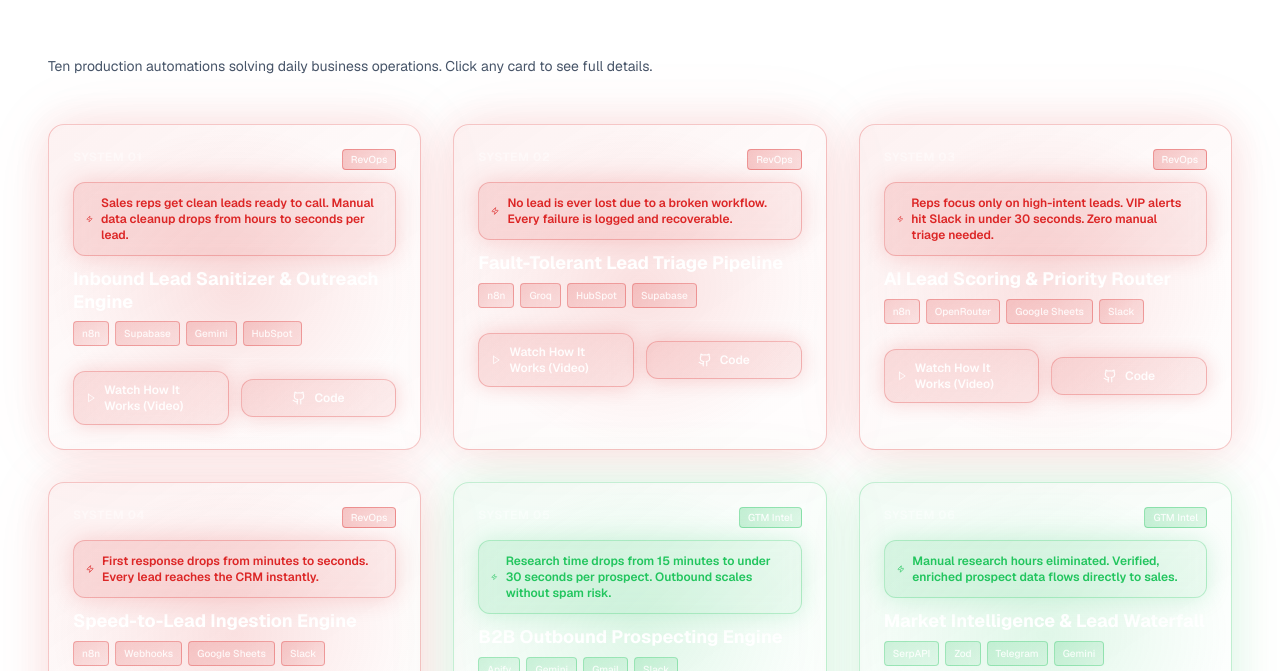
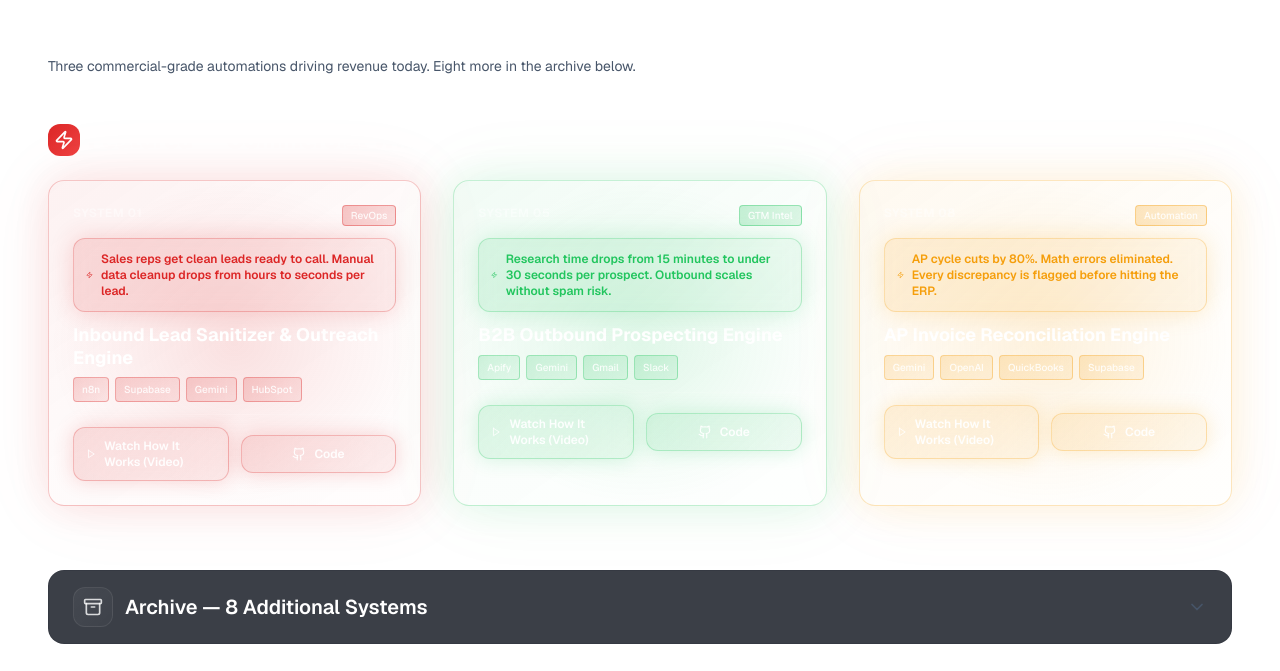
Before and after one commit to kristian-enaga/kristianenaga, a Next.js app: page / in a window 1280 px wide. Shown: the part 1629-2300 px from the top of the page. Built offline with nearby package versions, Linux system fonts and the light colour scheme.

Commit message:
feat: restructure ProjectSection - top 3 commercial winners featured, archive for remaining 8 systems

```diff
--- a/src/components/ProjectSection.tsx
+++ b/src/components/ProjectSection.tsx
@@ -1,7 +1,7 @@
 "use client";
 
 import { useState, useRef, useEffect } from "react";
-import { Github, ExternalLink, Play, ArrowRight, X, Zap, Layers, Terminal, Shield, LayoutList } from "lucide-react";
+import { Github, ExternalLink, Play, ArrowRight, X, Zap, Layers, Terminal, Shield, LayoutList, Archive, ChevronDown, ChevronUp } from "lucide-react";
 
 interface Project {
   id: string;
@@ -261,6 +261,11 @@ const projectsData: Project[] = [
   },
 ];
 
+const featuredIds = ["01", "05", "08"];
+
+const featuredProjects = projectsData.filter((p) => featuredIds.includes(p.id));
+const archiveProjects = projectsData.filter((p) => !featuredIds.includes(p.id));
+
 const categoryColors = {
   "RevOps": { main: "#dc2626", second: "#ef4444" },
   "GTM Intel": { main: "#22c55e", second: "#86efac" },
@@ -271,6 +276,7 @@ export default function ProjectSection() {
   const [selectedProject, setSelectedProject] = useState<Project | null>(null);
   const [isSidebarOpen, setIsSidebarOpen] = useState(false);
   const [visibleCards, setVisibleCards] = useState<Set<number>>(new Set());
+  const [archiveOpen, setArchiveOpen] = useState(false);
   const observerRef = useRef<IntersectionObserver | null>(null);
 
   const colorObj = (category: string) => {
@@ -287,7 +293,6 @@ export default function ProjectSection() {
     setSelectedProject(null);
   };
 
-  // Intersection Observer for scroll-triggered card animations
   useEffect(() => {
     observerRef.current = new IntersectionObserver(
       (entries) => {
@@ -308,23 +313,7 @@ export default function ProjectSection() {
     return () => observerRef.current?.disconnect();
   }, []);
 
-  return (
-    <section id="projects" className="relative py-24 px-6 lg:px-12 z-10" aria-labelledby="projects-heading">
-      <div className="max-w-7xl mx-auto position-relative z-20">
-        <div className="mb-12">
-          <h2
-            id="projects-heading"
-            className="text-3xl lg:text-4xl font-bold tracking-tight text-white"
-          >
-            Working Systems
-          </h2>
-          <p className="text-muted text-sm mt-2">
-            Ten production automations solving daily business operations. Click any card to see full details.
-          </p>
-        </div>
-
-        <div className="grid grid-cols-1 sm:grid-cols-2 lg:grid-cols-3 gap-6 lg:gap-8" role="list">
-          {projectsData.map((project, index) => {
+  const renderProjectCard = (project: Project, index: number, isArchive = false) => {
     const color = colorObj(project.category).main;
     const second = colorObj(project.category).second;
     const isVisible = visibleCards.has(index);
@@ -353,14 +342,11 @@ export default function ProjectSection() {
           boxShadow: `0 0 40px ${color}20, 0 0 80px ${color}10, inset 0 1px 0 rgba(255,255,255,0.08)`,
         }}
       >
-                {/* Persistent ambient glow - BRIGHTER */}
         <div
           className="absolute inset-0 rounded-2xl pointer-events-none opacity-60"
           style={{ background: `radial-gradient(ellipse at center, ${color}35 0%, ${color}15 40%, ${color}00 70%)` }}
           aria-hidden="true"
         />
-
-                {/* Animated shimmer sweep on hover - BRIGHTER */}
         <div
           className="absolute inset-0 rounded-2xl pointer-events-none overflow-hidden"
           aria-hidden="true"
@@ -374,8 +360,6 @@ export default function ProjectSection() {
             }}
           />
         </div>
-
-                {/* STRONG border glow on hover - MUCH BRIGHTER */}
         <div
           className="absolute -inset-px rounded-2xl pointer-events-none transition-all duration-200 opacity-0 group-hover:opacity-100"
           style={{
@@ -384,21 +368,16 @@ export default function ProjectSection() {
           }}
           aria-hidden="true"
         />
-
-                {/* Inner FULL CARD glow on hover - VERY BRIGHT */}
         <div
           className="absolute inset-0 rounded-2xl pointer-events-none transition-opacity duration-200 opacity-0 group-hover:opacity-100"
           style={{ background: `radial-gradient(ellipse at center, ${color}40 0%, ${color}20 40%, ${color}00 70%)` }}
           aria-hidden="true"
         />
-
-                {/* Additional intense core glow on hover */}
         <div
           className="absolute inset-0 rounded-2xl pointer-events-none transition-opacity duration-200 opacity-0 group-hover:opacity-100"
           style={{ background: `radial-gradient(ellipse at center, ${color}60 0%, ${color}00 50%)` }}
           aria-hidden="true"
         />
-
         <div className="relative z-10">
           <div className="flex items-start justify-between mb-3">
             <span className="text-xs font-bold text-white/40 tracking-wider uppercase">System {project.number}</span>
@@ -406,8 +385,6 @@ export default function ProjectSection() {
               {project.category}
             </span>
           </div>
-
-                  {/* Business Benefit Badge - GLOWS on hover */}
           <div className="mb-3 p-3 rounded-xl backdrop-blur-sm transition-all duration-200 group-hover:scale-[1.03] group-hover:shadow-[0_0_30px_${color}60]" style={{ background: `linear-gradient(135deg, ${color}25, ${color}12)`, border: `1px solid ${color}40`, boxShadow: `0 0 25px ${color}30` }}>
             <div className="flex items-center gap-2">
               <Zap className="w-3.5 h-3.5 transition-transform group-hover:scale-125" style={{ color }} aria-hidden="true" />
@@ -416,9 +393,7 @@ export default function ProjectSection() {
               </span>
             </div>
           </div>
-
           <h3 className="text-lg font-bold text-white mb-2 leading-tight group-hover:text-mint transition-colors duration-200">{project.title}</h3>
-
           <div className="mb-3 flex flex-wrap gap-1.5" role="list" aria-label="Technologies">
             {project.tech.slice(0, 4).map((t, i) => (
               <span key={i} className="px-2 py-1 rounded text-[10px] font-medium text-white/85 backdrop-blur-sm transition-all duration-200 hover:scale-110 group-hover:bg-white/20 group-hover:text-white group-hover:shadow-[0_0_15px_${color}60]" style={{ background: `linear-gradient(135deg, ${color}30, ${color}15)`, border: `1px solid ${color}50` }}>
@@ -426,7 +401,6 @@ export default function ProjectSection() {
               </span>
             ))}
           </div>
-
           <div className="flex items-center gap-3 pt-3 border-t border-white/8">
             <a
               href={`https://www.loom.com/share/${project.loom}`}
@@ -452,20 +426,70 @@ export default function ProjectSection() {
         </div>
       </article>
     );
-          })}
+  };
+
+  return (
+    <section id="projects" className="relative py-24 px-6 lg:px-12 z-10" aria-labelledby="projects-heading">
+      <div className="max-w-7xl mx-auto position-relative z-20">
+        <div className="mb-12">
+          <h2
+            id="projects-heading"
+            className="text-3xl lg:text-4xl font-bold tracking-tight text-white"
+          >
+            Working Systems
+          </h2>
+          <p className="text-muted text-sm mt-2">
+            Three commercial-grade automations driving revenue today. Eight more in the archive below.
+          </p>
         </div>
 
-        {/* Right Sidebar - slides in on click */}
+        <div className="space-y-16">
+          <section aria-labelledby="featured-heading" className="space-y-6">
+            <div className="flex items-center justify-between">
+              <h3 id="featured-heading" className="text-xl lg:text-2xl font-bold text-white flex items-center gap-2">
+                <span className="w-8 h-8 rounded-xl flex items-center justify-center text-white" style={{ background: "linear-gradient(135deg, #dc2626, #ef4444)" }}>
+                  <Zap className="w-5 h-5" aria-hidden="true" />
+                </span>
+                Featured — Commercial Winners
+              </h3>
+            </div>
+            <div className="grid grid-cols-1 sm:grid-cols-2 lg:grid-cols-3 gap-6 lg:gap-8" role="list">
+              {featuredProjects.map((project, index) => renderProjectCard(project, index))}
+            </div>
+          </section>
+
+          <section aria-labelledby="archive-heading" className="space-y-6">
+            <button
+              onClick={() => setArchiveOpen(!archiveOpen)}
+              className="w-full flex items-center justify-between px-6 py-4 rounded-2xl glass border-white/10 hover:border-white/20 transition-all duration-300 focus-ring"
+              aria-expanded={archiveOpen}
+              aria-controls="archive-projects"
+            >
+              <h3 id="archive-heading" className="text-xl font-semibold text-white flex items-center gap-3">
+                <span className="w-10 h-10 rounded-xl flex items-center justify-center text-white/80" style={{ background: "linear-gradient(135deg, rgba(255,255,255,0.05), rgba(255,255,255,0.02))", border: "1px solid rgba(255,255,255,0.08)" }}>
+                  <Archive className="w-5 h-5" aria-hidden="true" />
+                </span>
+                <span>Archive — {archiveProjects.length} Additional Systems</span>
+              </h3>
+              {archiveOpen ? <ChevronUp className="w-5 h-5 text-muted transition-transform duration-300" aria-hidden="true" /> : <ChevronDown className="w-5 h-5 text-muted transition-transform duration-300" aria-hidden="true" />}
+            </button>
+            {archiveOpen && (
+              <div id="archive-projects" className="animate-fade-in mt-6" role="list">
+                <div className="grid grid-cols-1 sm:grid-cols-2 lg:grid-cols-3 gap-6 lg:gap-8">
+                  {archiveProjects.map((project, index) => renderProjectCard(project, featuredProjects.length + index, true))}
+                </div>
+              </div>
+            )}
+          </section>
+        </div>
+
         {isSidebarOpen && selectedProject && (
           <>
-            {/* Backdrop - click to close */}
             <div
               className="fixed inset-0 z-40 bg-black/60 backdrop-blur-sm transition-opacity duration-300"
               onClick={closeProject}
               aria-hidden="true"
             />
-
-            {/* Sidebar Content */}
             <div
               className="fixed inset-y-0 right-0 z-50 w-full max-w-[460px] transform transition-transform duration-500 ease-out-cubic translate-x-0 pointer-events-auto bg-white/5 border-l border-white/10 shadow-2xl flex flex-col"
               role="dialog"
@@ -473,7 +497,6 @@ export default function ProjectSection() {
               aria-labelledby="sidebar-title"
               style={{ backdropFilter: "blur(20px)", background: "rgba(2, 6, 23, 0.95)", height: "100vh", maxHeight: "100vh" }}
             >
-              {/* Header - fixed at top */}
               <div className="flex-shrink-0 p-5 border-b border-white/10 flex items-center justify-between relative z-10">
                 <div className="relative z-10">
                   <h3 id="sidebar-title" className="text-xl font-bold text-white">System {selectedProject.number}</h3>
@@ -487,11 +510,7 @@ export default function ProjectSection() {
                   <X className="w-5 h-5" aria-hidden="true" />
                 </button>
               </div>
-
-              {/* Scrollable Content - proper flex containment */}
               <div className="flex-1 overflow-y-auto max-h-[calc(100vh-80px)] p-5 lg:p-6 space-y-6 custom-scrollbar">
-
-                {/* Title */}
                 <div className="relative z-10">
                   <h2 className="text-2xl font-bold text-white mb-2 leading-tight">{selectedProject.title}</h2>
                   <div className="flex flex-wrap gap-2 mb-4" role="list" aria-label="Technologies">
@@ -502,8 +521,6 @@ export default function ProjectSection() {
                     ))}
                   </div>
                 </div>
-
-                {/* What It Solves */}
                 <section className="relative z-10 animate-[fadeIn_0.5s_ease-out]">
                   <div className="flex items-center gap-2 mb-2">
                     <FileText className="w-4 h-4 text-indigo-400" aria-hidden="true" />
@@ -511,8 +528,6 @@ export default function ProjectSection() {
                   </div>
                   <p className="text-white/95 leading-relaxed text-lg">{selectedProject.businessProblem}</p>
                 </section>
-
-                {/* Automated Solution */}
                 <section className="relative z-10 animate-[fadeIn_0.5s_ease-out]">
                   <div className="flex items-center gap-2 mb-2">
                     <Zap className="w-4 h-4 text-mint" aria-hidden="true" />
@@ -520,8 +535,6 @@ export default function ProjectSection() {
                   </div>
                   <p className="text-white/95 leading-relaxed text-lg">{selectedProject.whatItDoes}</p>
                 </section>
-
-                {/* Technical Rigor */}
                 <section className="relative z-10 animate-[fadeIn_0.5s_ease-out]">
                   <div className="flex items-center gap-2 mb-2">
                     <Layers className="w-4 h-4 text-purple-400" aria-hidden="true" />
@@ -538,8 +551,6 @@ export default function ProjectSection() {
                     ))}
                   </div>
                 </section>
-
-                {/* Architecture */}
                 <section className="relative z-10 animate-[fadeIn_0.5s_ease-out]">
                   <div className="flex items-center gap-2 mb-3">
                     <Layers className="w-4 h-4 text-purple-400" aria-hidden="true" />
@@ -561,8 +572,6 @@ export default function ProjectSection() {
                     ))}
                   </div>
                 </section>
-
-                {/* Business Impact */}
                 <section className="relative z-10 animate-[fadeIn_0.5s_ease-out]">
                   <div className="flex items-center gap-2 mb-3">
                     <Shield className="w-4 h-4 text-amber-400" aria-hidden="true" />
@@ -570,8 +579,6 @@ export default function ProjectSection() {
                   </div>
                   <p className="text-white/95 leading-relaxed text-lg">{selectedProject.businessRelevance}</p>
                 </section>
-
-                {/* Technical Implementation */}
                 <section className="relative z-10 animate-[fadeIn_0.5s_ease-out]">
                   <div className="flex items-center gap-2 mb-3">
                     <LayoutList className="w-4 h-4 text-cyan-400" aria-hidden="true" />
@@ -588,8 +595,6 @@ export default function ProjectSection() {
                     ))}
                   </ul>
                 </section>
-
-                {/* Actions */}
                 <div className="relative z-10 pt-4 border-t border-white/10">
                   <h5 className="text-xs font-semibold uppercase tracking-wider text-muted mb-4">Quick Access</h5>
                   <div className="flex flex-wrap gap-2">
```
Lines whose indentation alone changed are shown as unchanged.
